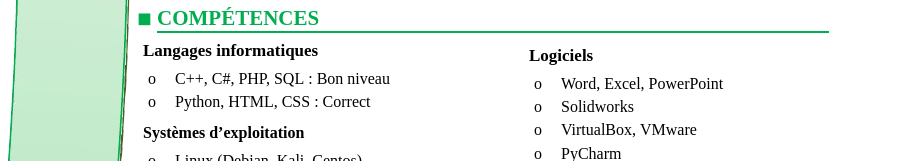
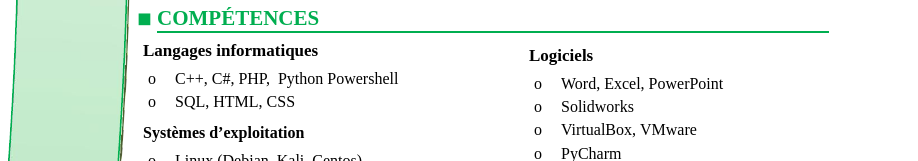
Before and after one commit to Runeria/Runeria.github.io, a plain HTML site: page index.html in a window 1280 px wide. Shown: the part 290-451 px from the top of the page, without its empty margins (0-918 px from the left). Drawn offline with Linux system fonts and the light colour scheme.

Commit message:
Update index.html

```diff
--- a/index.html
+++ b/index.html
@@ -61,10 +61,10 @@
 <p style="position:absolute;top:323px;left:135px;white-space:nowrap" class="ft012"><b>Langages&#160;informatiques&#160;</b></p>
 <p style="position:absolute;top:352px;left:140px;white-space:nowrap" class="ft013">o</p>
 <p style="position:absolute;top:357px;left:150px;white-space:nowrap" class="ft014">&#160;</p>
-<p style="position:absolute;top:352px;left:167px;white-space:nowrap" class="ft05">C++,&#160;C#,&#160;PHP,&#160;SQL&#160;:&#160;Bon&#160;niveau&#160;</p>
+<p style="position:absolute;top:352px;left:167px;white-space:nowrap" class="ft05">C++,&#160;C#,&#160;PHP,&#160;&#160;Python&#160;Powershell&#160;</p>
 <p style="position:absolute;top:375px;left:140px;white-space:nowrap" class="ft013">o</p>
 <p style="position:absolute;top:380px;left:150px;white-space:nowrap" class="ft014">&#160;</p>
-<p style="position:absolute;top:375px;left:167px;white-space:nowrap" class="ft05">Python,&#160;HTML,&#160;CSS&#160;:&#160;Correct&#160;</p>
+<p style="position:absolute;top:375px;left:167px;white-space:nowrap" class="ft05">SQL,&#160;HTML,&#160;CSS&#160;</p>
 <p style="position:absolute;top:406px;left:135px;white-space:nowrap" class="ft015"><b>Systèmes&#160;d’exploitation&#160;</b></p>
 <p style="position:absolute;top:406px;left:322px;white-space:nowrap" class="ft015"><b>&#160;</b></p>
 <p style="position:absolute;top:434px;left:140px;white-space:nowrap" class="ft013">o</p>
```
